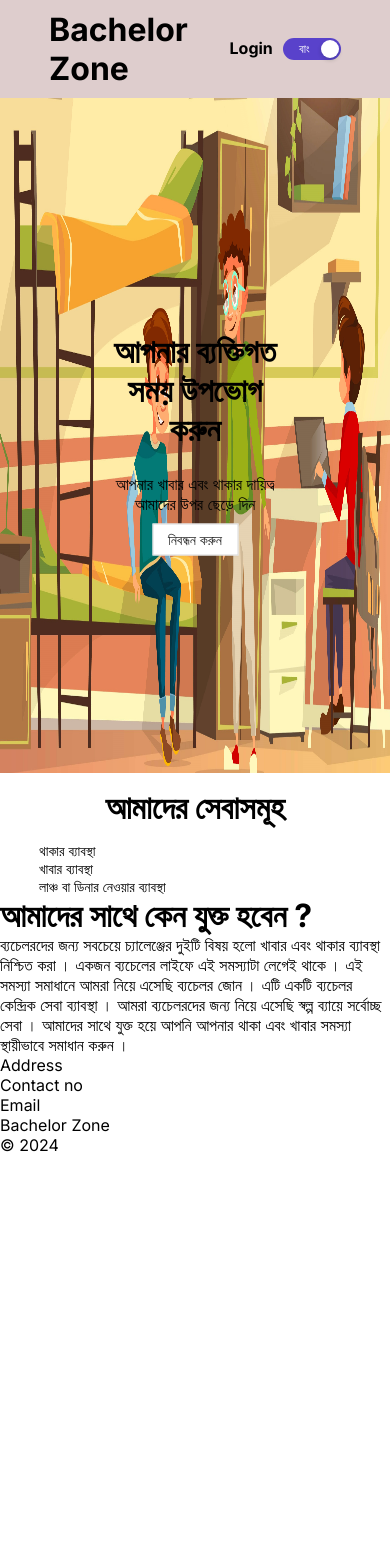
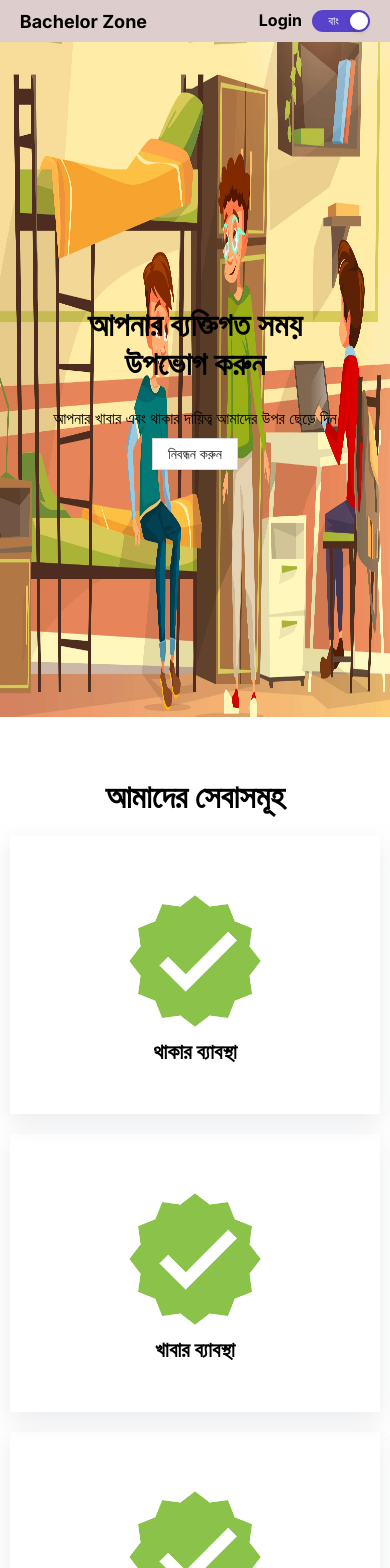
Before and after one commit to MainUddin1223/bachelor-zone-client, a Next.js app: page / in a window 390 px wide. Shown: the top 1568 px of the page. Before the commit the page ends 1155 px from the top, so only its background shows below. Built offline with nearby package versions, Linux system fonts and the light colour scheme; no server answers.

Commit message:
responiveness fixes

```diff
--- a/src/components/LandingPage/About/About.module.css
+++ b/src/components/LandingPage/About/About.module.css
@@ -0,0 +1,23 @@
+.container {
+  width: 80%;
+  margin: 0 auto;
+  margin-top: 40px;
+}
+.heading {
+  text-align: center;
+  padding: 20px;
+}
+/* Smartphone */
+@media (max-width: 576px) {
+  .container {
+    width: 95%;
+  }
+}
+
+/* Large desktop */
+@media (min-width: 1200px) {
+  /* CSS rules for screens wider than 1200px (e.g., large desktops) */
+  .container {
+    width: 1000px;
+  }
+}
--- a/src/components/LandingPage/About/About.tsx
+++ b/src/components/LandingPage/About/About.tsx
@@ -1,12 +1,17 @@
+'use client'
+import { useAppSelector } from '@/redux/hooks';
 import Styles from './About.module.css'
 
 const About = () => {
+    const { basicData } = useAppSelector((state) => state.basicSlice);
+   const getLang = basicData.lang;
   return (
-      <div>
-          <h1>আমাদের সাথে কেন যুক্ত হবেন ?</h1>
+      <div className={Styles.container}>
+      <h1 className={Styles.heading}>{ getLang === 'বাং'?"কেন আমাদের সাথে যুক্ত হবেন ?":"Why Us ?"}</h1>
           <p>
-              ব্যচেলরদের জন্য সবচেয়ে চ্যালেঞ্জের দুইটি বিষয় হলো খাবার এবং থাকার ব্যাবস্থা নিশ্চিত করা । একজন ব্যচেলের লাইফে এই সমস্যাটা লেগেই থাকে । এই সমস্যা সমাধানে আমরা নিয়ে এসেছি ব্যচেলর জোন । এটি একটি ব্যচেলর কেন্দ্রিক সেবা ব্যাবস্থা । আমরা ব্যচেলরদের জন্য নিয়ে এসেছি স্বল্প ব্যায়ে সর্বোচ্ছ সেবা ।
-              আমাদের সাথে যুক্ত হয়ে আপনি আপনার থাকা এবং খাবার সমস্যা স্থায়ীভাবে সমাধান করুন ।
+        {
+          getLang === 'বাং'?"ব্যচেলরদের জন্য সবচেয়ে চ্যালেঞ্জের দুইটি বিষয় হলো খাবার এবং থাকার ব্যাবস্থা নিশ্চিত করা । একজন ব্যচেলের লাইফে এই সমস্যাটা লেগেই থাকে । এই সমস্যা সমাধানে আমরা নিয়ে এসেছি ব্যচেলর জোন । এটি একটি ব্যচেলর কেন্দ্রিক সেবা ব্যাবস্থা । আমরা ব্যচেলরদের জন্য নিয়ে এসেছি স্বল্প ব্যায়ে সর্বোচ্ছ সেবা । আমাদের সাথে যুক্ত হয়ে আপনি আপনার থাকা এবং খাবার সমস্যা স্থায়ীভাবে সমাধান করুন ।" : "Two of the most challenging things for bachelors are securing food and accommodation. This problem persists in the life of a bachelor. To solve this problem we have brought bachelor zone. It is a bachelor centric service system. We bring the best services for bachelors at low cost.By joining us you can solve your accommodation and food problem permanently."
+              }
           </p>
     </div>
   )
--- a/src/components/LandingPage/Hero/Hero.module.css
+++ b/src/components/LandingPage/Hero/Hero.module.css
@@ -20,3 +20,38 @@
 .hero_description p {
   padding: 10px;
 }
+
+/* Smartphone */
+@media (max-width: 576px) {
+  .hero_description {
+    top: 50%;
+    transform: translate(-50%, -50%);
+    width: 80%;
+  }
+}
+
+/* Tablet */
+@media (min-width: 577px) and (max-width: 767px) {
+  .hero_description {
+    top: 50%;
+    left: 40%;
+    transform: translate(-40%, -50%);
+  }
+}
+/* Tablet */
+@media (min-width: 768px) and (max-width: 991px) {
+  /* CSS rules for screens between 577px and 992px wide (e.g., tablets) */
+}
+
+/* Small laptop/desktop */
+@media (min-width: 992px) and (max-width: 1199px) {
+  /* CSS rules for screens between 993px and 1200px wide (e.g., small laptops/desktops) */
+}
+
+/* Large desktop */
+@media (min-width: 1200px) {
+  /* CSS rules for screens wider than 1200px (e.g., large desktops) */
+  .header_container {
+    width: 1000px;
+  }
+}
--- a/src/components/LandingPage/Services/Services.module.css
+++ b/src/components/LandingPage/Services/Services.module.css
@@ -1,8 +1,36 @@
 .container {
   width: 80%;
   margin: 0 auto;
+  margin-top: 40px;
 }
 .service_header {
   text-align: center;
-  padding: 15px;
+  padding: 20px;
 }
+.service_card {
+  text-align: center;
+  padding: 50px 0;
+  box-shadow: rgba(149, 157, 165, 0.2) 0px 8px 24px;
+}
+.service_card p {
+  font-size: 21px;
+  font-weight: bold;
+}
+.approval_img {
+  width: 150px;
+  height: 150px;
+}
+/* Smartphone */
+@media (max-width: 576px) {
+  .container {
+    width: 95%;
+  }
+}
+
+/* Large desktop */
+@media (min-width: 1200px) {
+  /* CSS rules for screens wider than 1200px (e.g., large desktops) */
+  .container {
+    width: 1000px;
+  }
+}
--- a/src/components/LandingPage/Services/Services.tsx
+++ b/src/components/LandingPage/Services/Services.tsx
@@ -2,6 +2,8 @@
 import { Col, Row } from 'antd'
 import Styles from './Services.module.css'
 import { useAppSelector } from '@/redux/hooks';
+import approval_img from '@/assets/approval.png'
+import Image from 'next/image';
 const Services = () => {
   const { basicData } = useAppSelector((state) => state.basicSlice);
    const getLang = basicData.lang;
@@ -9,18 +11,34 @@ const Services = () => {
       <div className={Styles.container}>
       <h1 className={Styles.service_header}>{getLang === 'বাং'?'আমাদের সেবাসমূহ':'Our Services' }</h1>
           <div>
-              <Row gutter={20}>
+              <Row gutter={[20,20]}>
           <Col xs={24} md={8} lg={8}>
-            {getLang === 'বাং'?'থাকার ব্যাবস্থা':'Accommodation' }
+            <div className={Styles.service_card}>
+<Image src={approval_img} alt='approval' className={Styles.approval_img}/>
+              <p>
+                {getLang === 'বাং'?'থাকার ব্যাবস্থা':'Accommodation' }
+              </p>
+            </div>
 
                   </Col>
           <Col xs={24} md={8} lg={8}>
-             {getLang === 'বাং'?'খাবার ব্যাবস্থা':'Meal Facility' }
+                        <div className={Styles.service_card}>
+              <Image src={approval_img} alt='approval' className={Styles.approval_img} />
+              <p>
+                {getLang === 'বাং'?'খাবার ব্যাবস্থা':'Meal Facility' }
+              </p>
+            </div>
+
 
                   </Col>
           <Col xs={24} md={8} lg={8}>
-             {getLang === 'বাং'?'লাঞ্চ বা ডিনার নেওয়ার ব্যাবস্থা':'Takeaway' }
 
+                              <div className={Styles.service_card}>
+<Image src={approval_img} alt='approval' className={Styles.approval_img}/>
+              <p>
+                {getLang === 'বাং'?'লাঞ্চ বা ডিনার নেওয়ার ব্যাবস্থা':'Takeaway' }
+              </p>
+            </div>
                   </Col>
               </Row>
           </div>
--- a/src/components/header/Header.module.css
+++ b/src/components/header/Header.module.css
@@ -20,3 +20,37 @@
   color: var(--primary-text-color);
   font-weight: bold;
 }
+
+/* Smartphone */
+@media (max-width: 576px) {
+  .header_container {
+    width: 95%;
+  }
+  .text_logo {
+    font-size: 18px;
+  }
+}
+
+/* Tablet */
+@media (min-width: 577px) and (max-width: 767px) {
+  .header_container {
+    width: 95%;
+  }
+}
+/* Tablet */
+@media (min-width: 768px) and (max-width: 991px) {
+  /* CSS rules for screens between 577px and 992px wide (e.g., tablets) */
+}
+
+/* Small laptop/desktop */
+@media (min-width: 992px) and (max-width: 1199px) {
+  /* CSS rules for screens between 993px and 1200px wide (e.g., small laptops/desktops) */
+}
+
+/* Large desktop */
+@media (min-width: 1200px) {
+  /* CSS rules for screens wider than 1200px (e.g., large desktops) */
+  .header_container {
+    width: 1000px;
+  }
+}
--- a/src/components/header/Header.tsx
+++ b/src/components/header/Header.tsx
@@ -11,6 +11,7 @@ const Header = () => {
   const { basicData } = useAppSelector((state) => state.basicSlice);
   const dispatch = useAppDispatch()
   const getSetLanguage = getFromLocalStorage('lang');
+
   useEffect(() => {
       if (!getSetLanguage) {
         setToLocalStorage('lang', 'বাং')
@@ -18,7 +19,6 @@ const Header = () => {
       } else {
          dispatch(addBasicData({lang:getSetLanguage}))
     }
-     console.log(basicData.lang)
     }, [basicData.lang,getSetLanguage])
 
 
@@ -37,7 +37,7 @@ const Header = () => {
           <div className={Styles.header_container}>
           <Flex justify='space-between' align='center'>
               <div>
-                  <h1>Bachelor Zone</h1>
+                  <h1 className={Styles.text_logo}>Bachelor Zone</h1>
               </div>
                   <div className={Styles.login_container}>
                       <Link href={'#'} className={Styles.login_button}>Login</Link>
```
Also changed, not shown: src/app/globals.css (+24 -0 lines), src/assets/approval.png (added).
